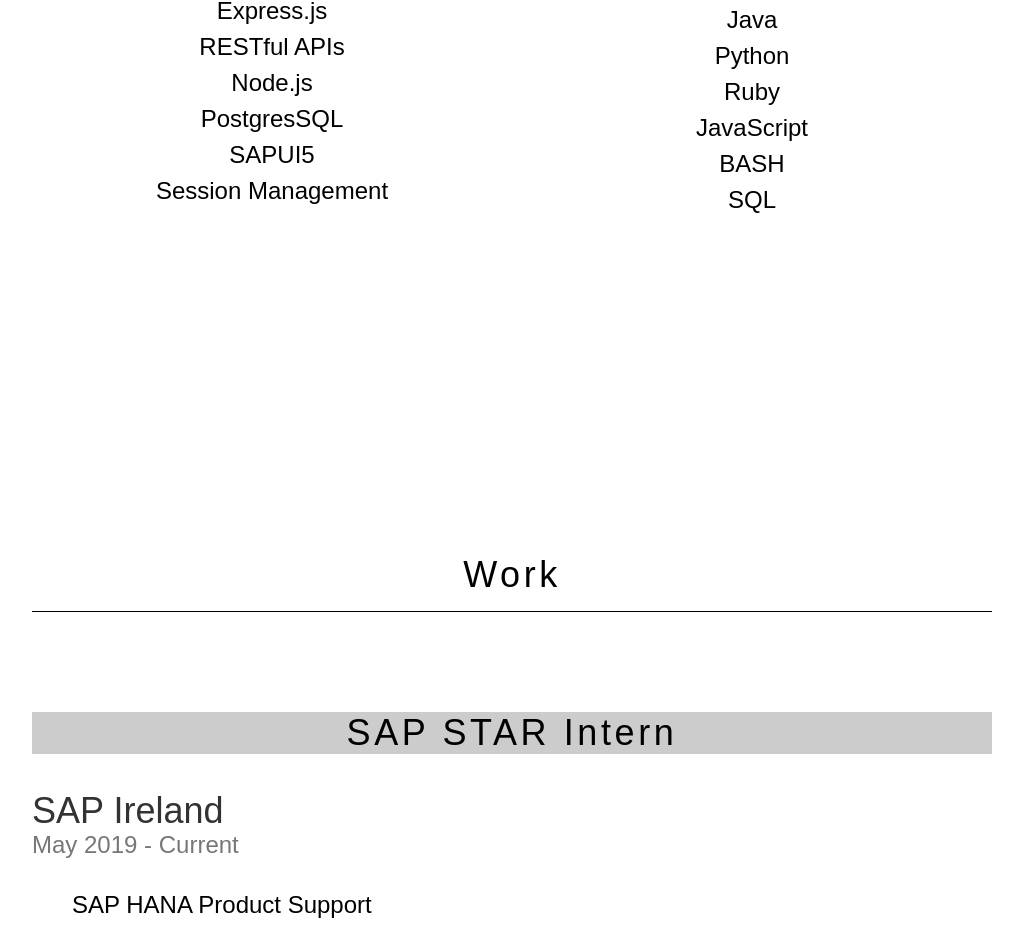
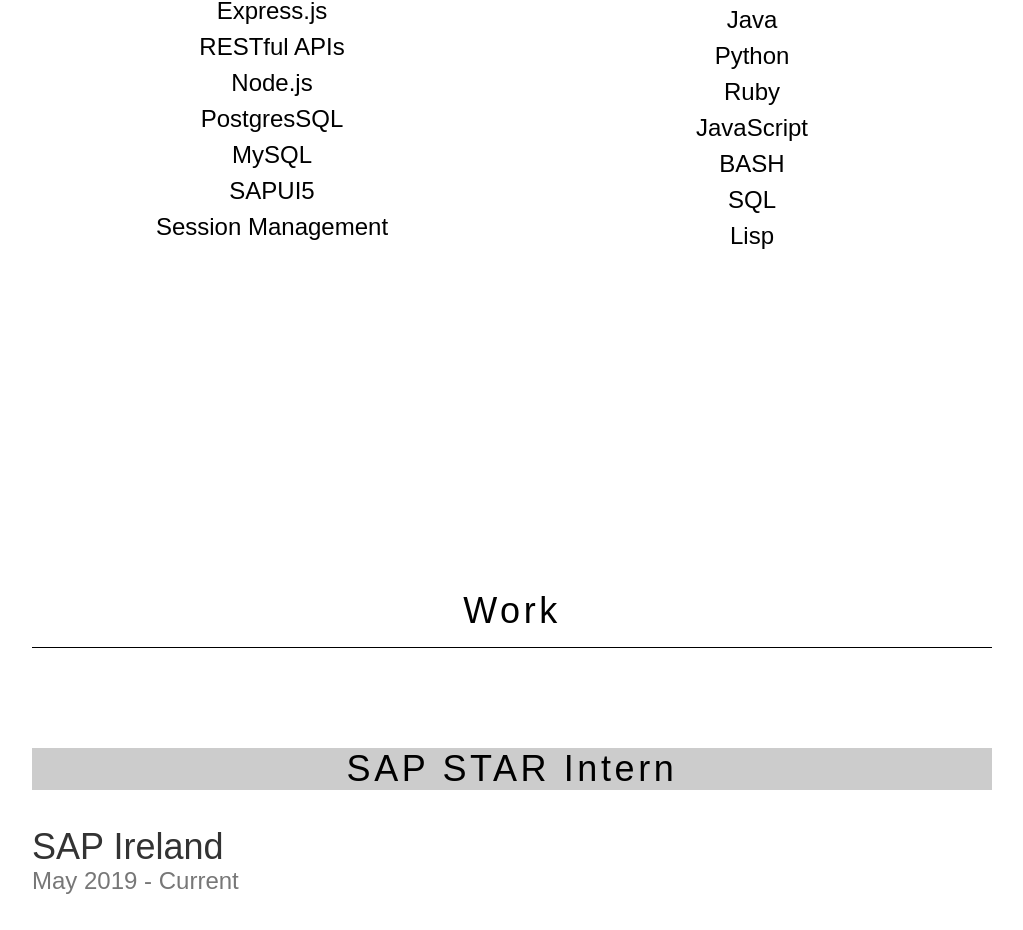
Before and after one commit to Abuden/personal-website, a React (Create React App) app: page / in a window 1280 px wide. Shown: the part 2914-3844 px from the top of the page, without its empty margins (128-1151 px from the left). Built offline with nearby package versions, Linux system fonts and the light colour scheme.

Commit message:
added another language

```diff
--- a/src/components/About.js
+++ b/src/components/About.js
@@ -83,6 +83,7 @@
                 "RESTful APIs",
                 "Node.js",
                 "PostgresSQL",
+                "MySQL",
                 "SAPUI5",
                 "Session Management"
               ]
@@ -97,7 +98,8 @@
                 "Ruby",
                 "JavaScript",
                 "BASH",
-                "SQL"
+                "SQL",
+                "Lisp",
               ]
             },
           ],
```
